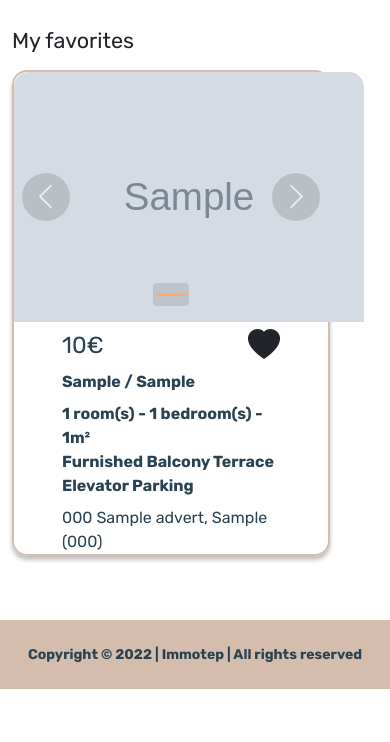
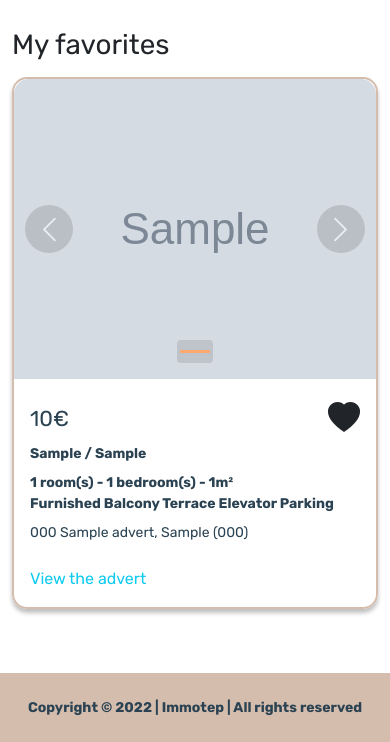
Before and after one commit to ImmotepOrga/Immotep, a Django app: page /annonce/favoris in a window 390 px wide. Shown: the part 386-1128 px from the top of the page. Before the commit the page ends 1075 px from the top, so only its background shows below. Run offline with Django 4.2, Linux system fonts and the light colour scheme; a user stored in the database is signed in; tables that the repository leaves empty hold one stand-in row (values such as "Sample post"); grey boxes marked "Sample" are stand-in pictures; parts of the project's set-up code (start-up, migrations or seed data) failed here and were passed over; some libraries are stand-ins or nearby versions.

Commit message:
Fav adverts responsive

```diff
--- a/adverts/templates/adverts/favories.html
+++ b/adverts/templates/adverts/favories.html
@@ -9,60 +9,11 @@
 {% block content %}
 
 <div class="container py-5">
-    <div class="jumbotron py-100">
-        <div class="container px-0">
-            <h4>{% translate "My favorites" %}</h4>
-            <div class="mt-2 mx-0">
-                <div class="px-0 me-5">
-                    {% for user_fav in user_favs %}
-                        <div class="w-100 d-flex my-3 advertBlock">
-                            <div id="userAdvertCarousel{{ forloop.counter }}" class="carousel carousel-fade slide" data-bs-ride="carousel" data-bs-interval="false">
-                                <div class="carousel-indicators mx-auto rounded">
-                                    {% for i in user_fav.picture_count %}
-                                        <button type="button" data-bs-target="#userAdvertCarousel{{ forloop.parentloop.counter}}" data-bs-slide-to="{{ i }}" {% if forloop.first %}class="active" aria-current="true"{% endif %} aria-label="Slide {{ forloop.counter }}"></button>
-                                    {% endfor %}
-                                </div>
-                                <div class="carousel-inner" style="width: 350px; height: 250px">
-                                    {% for picture in user_fav.pictures %}
-                                        <div class="carousel-item h-100 {% if forloop.first %}active{% endif %}" style="background-image: url('{% get_media_prefix %}images/{{ user_fav.id }}/{{ picture }}')"></div>
-                                    {% endfor %}
-                                </div>
-                                <button class="carousel-control-prev" type="button" data-bs-target="#userAdvertCarousel{{ forloop.counter }}" data-bs-slide="prev">
-                                    <span class="carousel-control-prev-icon rounded-circle p-4 ms-3" aria-hidden="true"></span>
-                                    <span class="visually-hidden">{% translate "Previous" %}</span>
-                                </button>
-                                <button class="carousel-control-next" type="button" data-bs-target="#userAdvertCarousel{{ forloop.counter }}" data-bs-slide="next">
-                                    <span class="carousel-control-next-icon rounded-circle p-4 me-3" aria-hidden="true"></span>
-                                    <span class="visually-hidden">{% translate "Next" %}</span>
-                                </button>
-                            </div>
-                            <div class="px-5 d-flex flex-column justify-content-center w-100">
-                                {% if request.user.is_authenticated %}
-                                    <div class="d-flex justify-content-between">
-                                        <div class="h3 my-auto">{{ user_fav.price }}€</div>
-                                        <a class="text-dark" href="{% url 'adverts:remove-favorite' user_fav.id %}" title="{% translate "Delete from favorites" %}">
-                                            <i class="bi bi-heart-fill" style="font-size: 2rem"></i>
-                                        </a>
-                                    </div>
-                                {% else %}
-                                    <div class="h3">{{ user_fav.price }}€</div>
-                                {% endif %}
-                                <div class="fw-bold mb-2">{{ user_fav.service_type }} / {{ user_fav.property_type }}</div>
-                                <div class="fw-bold">{% blocktranslate with room_c=user_fav.room_count bedroom_c=user_fav.bedroom_count surface=user_fav.surface %}{{ room_c }} room(s) - {{ bedroom_c }} bedroom(s) - {{ surface }}m²{% endblocktranslate %}</div>
-                                <div class="fw-bold">
-                                    {% if user_fav.is_furnished %}{% translate "Furnished" %}{% endif %}
-                                    {% if user_fav.has_balcony %}{% translate "Balcony" %}{% endif %}
-                                    {% if user_fav.has_terrace %}{% translate "Terrace" %}{% endif %}
-                                    {% if user_fav.has_elevator %}{% translate "Elevator" %}{% endif %}
-                                    {% if user_fav.has_parking %}{% translate "Parking" %}{% endif %}
-                                </div>
-                                <div class="mt-2">{{ user_fav.street_number }} {{ user_fav.street_name }}, {{ user_fav.city }} ({{ user_fav.postal_code }})</div>
-                            </div>
-                        </div>
-                    {% endfor %}
-                </div>
-            </div>
-        </div>
+    <div class="container px-0">
+        <h1>{% translate "My favorites" %}</h1>
+
+        {% include 'includes/fav_adverts.html' %}
+
     </div>
 </div>
 
--- /dev/null
+++ b/adverts/templates/includes/fav_adverts.html
@@ -0,0 +1,51 @@
+{% load i18n %}
+
+{% load static %}
+
+{% for user_fav in user_favs %}
+    <div class="col-12 d-flex my-3 advertBlock">
+        <div id="userAdvertCarousel{{ forloop.counter }}" class="carousel carousel-fade slide" data-bs-ride="carousel" data-bs-interval="false">
+            <div class="carousel-indicators mx-auto rounded">
+                {% for i in user_fav.picture_count %}
+                    <button type="button" data-bs-target="#userAdvertCarousel{{ forloop.parentloop.counter}}" data-bs-slide-to="{{ i }}" {% if forloop.first %}class="active" aria-current="true"{% endif %} aria-label="Slide {{ forloop.counter }}"></button>
+                {% endfor %}
+            </div>
+            <div class="carousel-inner">
+                {% for picture in user_fav.pictures %}
+                    <div class="carousel-item h-100 {% if forloop.first %}active{% endif %}" style="background-image: url('{% get_media_prefix %}images/{{ user_fav.id }}/{{ picture }}')"></div>
+                {% endfor %}
+            </div>
+            <button class="carousel-control-prev" type="button" data-bs-target="#userAdvertCarousel{{ forloop.counter }}" data-bs-slide="prev">
+                <span class="carousel-control-prev-icon rounded-circle p-4 ms-3" aria-hidden="true"></span>
+                <span class="visually-hidden">{% translate "Previous" %}</span>
+            </button>
+            <button class="carousel-control-next" type="button" data-bs-target="#userAdvertCarousel{{ forloop.counter }}" data-bs-slide="next">
+                <span class="carousel-control-next-icon rounded-circle p-4 me-3" aria-hidden="true"></span>
+                <span class="visually-hidden">{% translate "Next" %}</span>
+            </button>
+        </div>
+        <div class="px-3 py-3 d-flex flex-column justify-content-center col-12 advert-info">
+            {% if request.user.is_authenticated %}
+                <div class="d-flex justify-content-between">
+                    <div class="h4 my-auto">{{ user_fav.price }}€</div>
+                        <a class="text-dark" href="{% url 'adverts:remove-favorite' user_fav.id %}" title="{% translate "Delete from favorites" %}">
+                            <i class="bi bi-heart-fill" style="font-size: 2rem"></i>
+                        </a>
+                </div>
+            {% else %}
+                <div class="h4">{{ user_fav.price }}€</div>
+            {% endif %}
+            <div class="fw-bold mb-2 small">{{ user_fav.service_type }} / {{ user_fav.property_type }}</div>
+            <div class="fw-bold small">{% blocktranslate with room_c=user_fav.room_count bedroom_c=user_fav.bedroom_count surface=user_fav.surface %}{{ room_c }} room(s) - {{ bedroom_c }} bedroom(s) - {{ surface }}m²{% endblocktranslate %}</div>
+            <div class="fw-bold small">
+                {% if user_fav.is_furnished %}{% translate "Furnished" %}{% endif %}
+                {% if user_fav.has_balcony %}{% translate "Balcony" %}{% endif %}
+                {% if user_fav.has_terrace %}{% translate "Terrace" %}{% endif %}
+                {% if user_fav.has_elevator %}{% translate "Elevator" %}{% endif %}
+                {% if user_fav.has_parking %}{% translate "Parking" %}{% endif %}
+            </div>
+            <div class="mt-2 small">{{ user_fav.street_number }} {{ user_fav.street_name }}, {{ user_fav.city }} ({{ user_fav.postal_code }})</div>
+            <a class="link-info text-decoration-none mt-4" href="{% url 'adverts:details-advert' user_fav.id %}">{% translate "View the advert" %}</a>
+        </div>
+    </div>
+{% endfor %}
```
